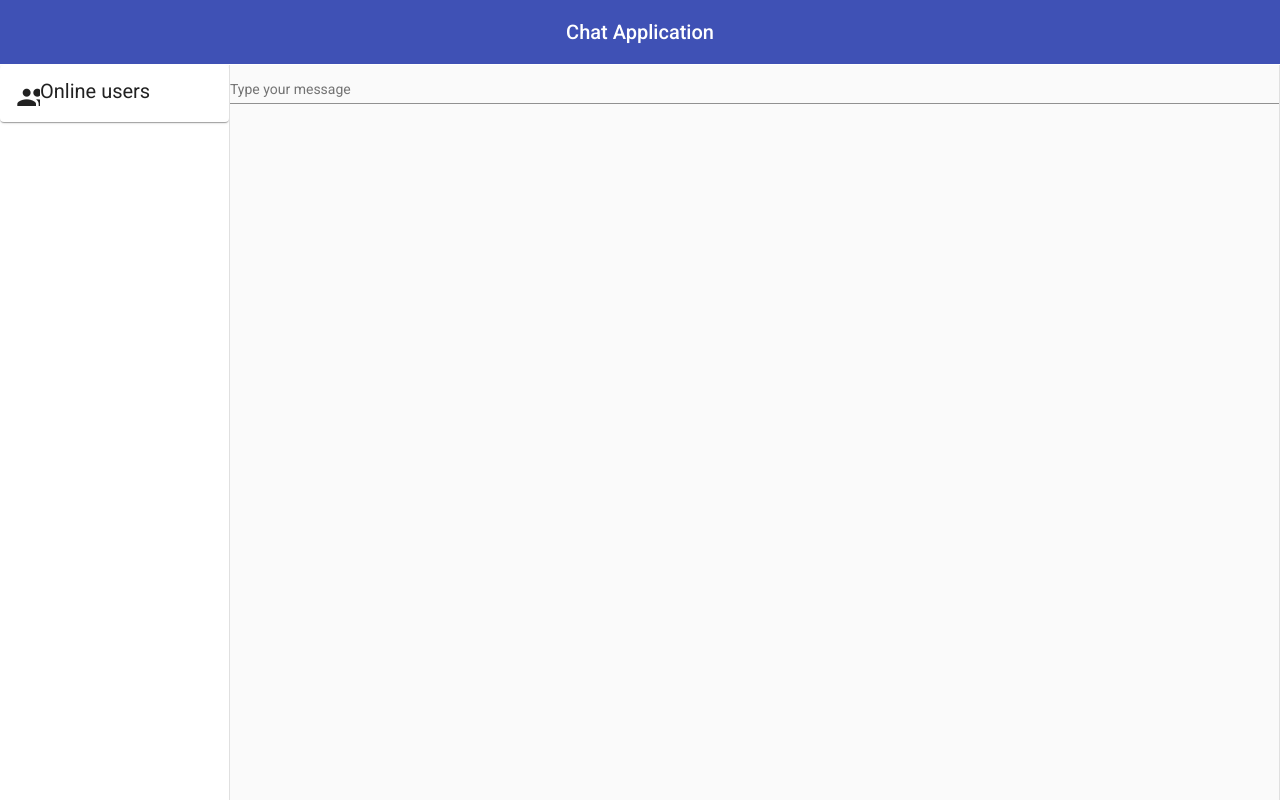
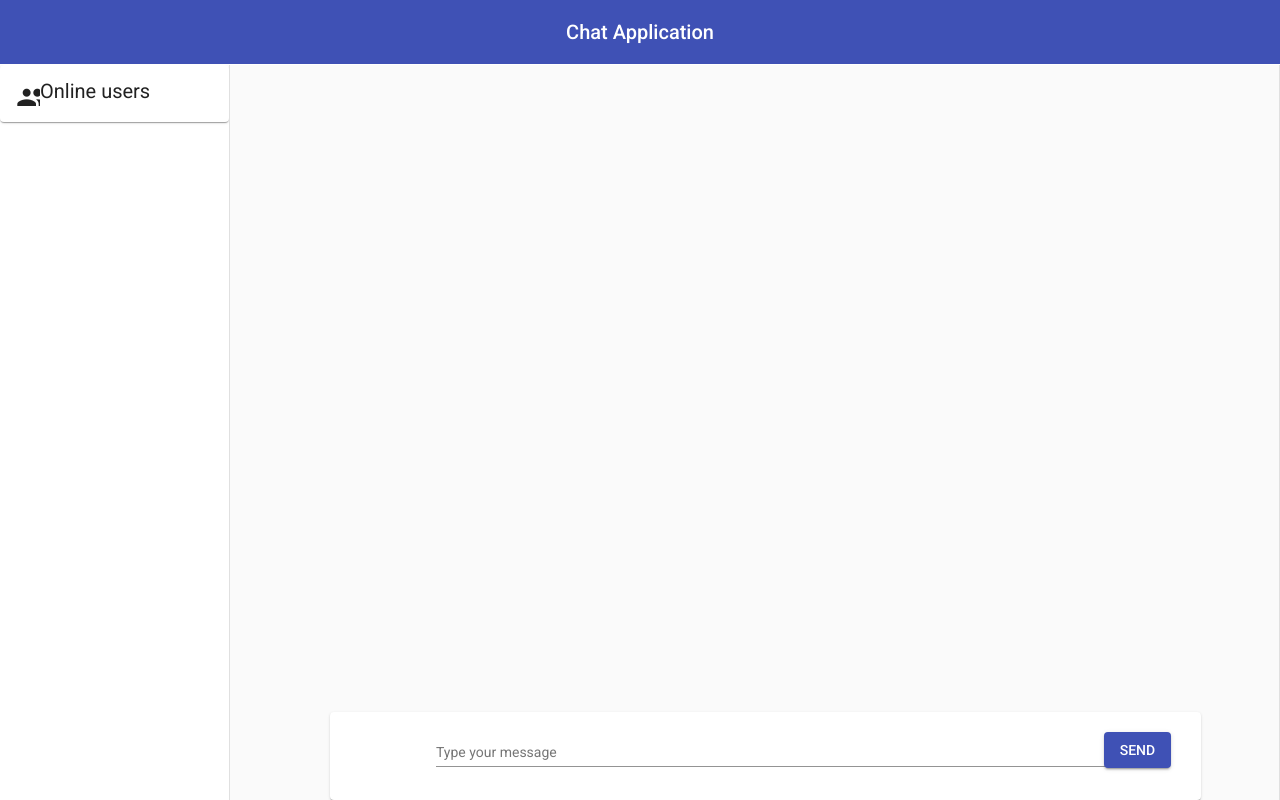
Before and after one commit to dusan-mrsic/Chat-application, an Angular app: page /chat in a window 1280 px wide. Built offline with nearby package versions, Linux system fonts and the light colour scheme; no server answers.

Commit message:
working on socket.io

```diff
--- a/package.json
+++ b/package.json
@@ -22,6 +22,7 @@
     "@angular/platform-browser": "~11.2.7",
     "@angular/platform-browser-dynamic": "~11.2.7",
     "@angular/router": "~11.2.7",
+    "@types/socket.io-client": "^1.4.36",
     "bcrypt": "^5.0.1",
     "bcryptjs": "^2.4.3",
     "cors": "^2.8.5",
@@ -29,6 +30,8 @@
     "jsonwebtoken": "^8.5.1",
     "mongoose": "^5.12.3",
     "rxjs": "~6.6.0",
+    "socket.io": "^3.1.2",
+    "socket.io-client": "^4.0.1",
     "tslib": "^2.0.0",
     "zone.js": "~0.11.3"
   },
--- a/src/app/chat/chat-screen/chat-screen.component.css
+++ b/src/app/chat/chat-screen/chat-screen.component.css
@@ -6,6 +6,7 @@
   bottom: 0;
   left: 0;
   right: 0;
+
 }
 .left-side{
   width: 18%;
@@ -17,6 +18,22 @@
 .online-users-text{
   font-size: 20px;
 }
+.message-input-card{
+  position: absolute;
+  bottom: 0;
+  margin-left: 100px;
+  width: 80%;
+
+}
 .message-input{
-  width:100%;
+
+  bottom: 0;
+  margin-left: 90px;
+  width: 80%;
+
 }
+.send-button{
+  position: absolute;
+  bottom: 32px;
+  right: 30px;
+}
--- a/src/app/chat/chat-screen/chat-screen.component.html
+++ b/src/app/chat/chat-screen/chat-screen.component.html
@@ -7,9 +7,12 @@
   </mat-sidenav>
   <mat-sidenav class="right-side" opened mode="side" position="end">
   </mat-sidenav>
-  <mat-form-field class="message-input">
-    <input matInput placeholder="Type your message">
-  </mat-form-field>
-
-
+  <form (submit)="onSend(sendForm)" #sendForm="ngForm">
+    <mat-card class="message-input-card">
+      <mat-form-field class="message-input">
+        <input name="message" ngModel matInput placeholder="Type your message" #messageInput="ngModel">
+      </mat-form-field>
+      <button class="send-button" mat-raised-button color="primary" type="submit">SEND</button>
+    </mat-card>
+  </form>
 </mat-sidenav-container>
--- a/src/app/chat/chat-screen/chat-screen.component.ts
+++ b/src/app/chat/chat-screen/chat-screen.component.ts
@@ -1,4 +1,6 @@
 import { Component, OnInit } from '@angular/core';
+import { NgForm } from '@angular/forms';
+import { ChatService } from '../chat.service'
 
 @Component({
   selector: 'app-chat-screen',
@@ -7,9 +9,21 @@ import { Component, OnInit } from '@angular/core';
 })
 export class ChatScreenComponent implements OnInit {
 
-  constructor() { }
+  private messages : String[];
+
+  constructor(private chatService : ChatService) {
+    this.chatService.newMessageReceived().subscribe(data => {
+      this.messages.push(data.message);
+      console.log(data.message);
+   })
+  }
 
   ngOnInit(): void {
+    this.chatService.newUser("Dusan");
+  }
+
+  onSend(form: NgForm){
+    this.chatService.sendMessage(form.value.message);
   }
 
 }
--- /dev/null
+++ b/src/app/chat/chat.service.ts
@@ -0,0 +1,35 @@
+import { Injectable } from "@angular/core";
+import { HttpClient } from "@angular/common/http";
+import { Router } from "@angular/router";
+import { io } from "../../../node_modules/socket.io-client";
+import { Observable } from "rxjs"
+
+
+@Injectable({providedIn: "root"})
+export class ChatService{
+
+  private token : string;
+  private socket = io('http://localhost:5000/');
+
+  constructor(private http : HttpClient, private router : Router){}
+
+  newUser(name : string){
+    this.socket.emit('new-user',name);
+  }
+
+  sendMessage(message: string){
+    this.socket.emit('send-chat-message', message);
+  }
+
+  newMessageReceived() {
+    const observable = new Observable<{ message: String}>(observer => {
+      this.socket.on('chat-message', (data) => {
+        observer.next(data);
+      });
+      return () => {
+        this.socket.disconnect();
+      };
+    });
+    return observable;
+  }
+}
```
Also changed, not shown: chat-server.js (+18 -0 lines), 2 other files (tests, documents, lock files or other folders).
